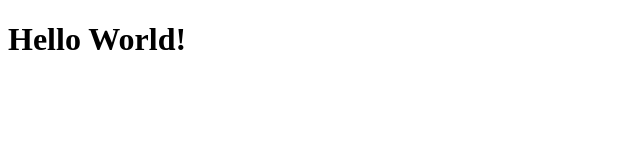
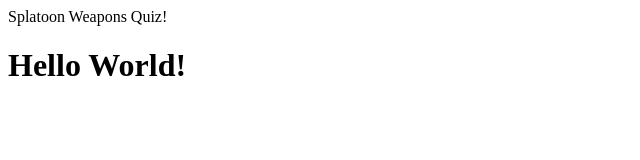
Before and after one commit to Coolcud/splatoon-quiz-website, a plain HTML site: page pages/index.html in a window 1280 px wide. Shown: the whole page, without its empty margins (0-640 px from the left). Drawn offline with Linux system fonts and the light colour scheme.

Commit message:
Section off parts of page with HTML

```diff
--- a/pages/index.html
+++ b/pages/index.html
@@ -7,8 +7,12 @@
     <title>Splatoon Weapon Quiz</title>
     <link href="..\stylesheets\style.css" rel="stylesheet">
   </head>
+  <main>
+    <header>Splatoon Weapons Quiz!</header>
 
-    <body>
+    <section class="weapon-quiz__top">
+
+    </section>
     <h1>Hello World!</h1>
-    </body>
+  </main>
 </html>
```
Lines whose indentation alone changed are shown as unchanged.
